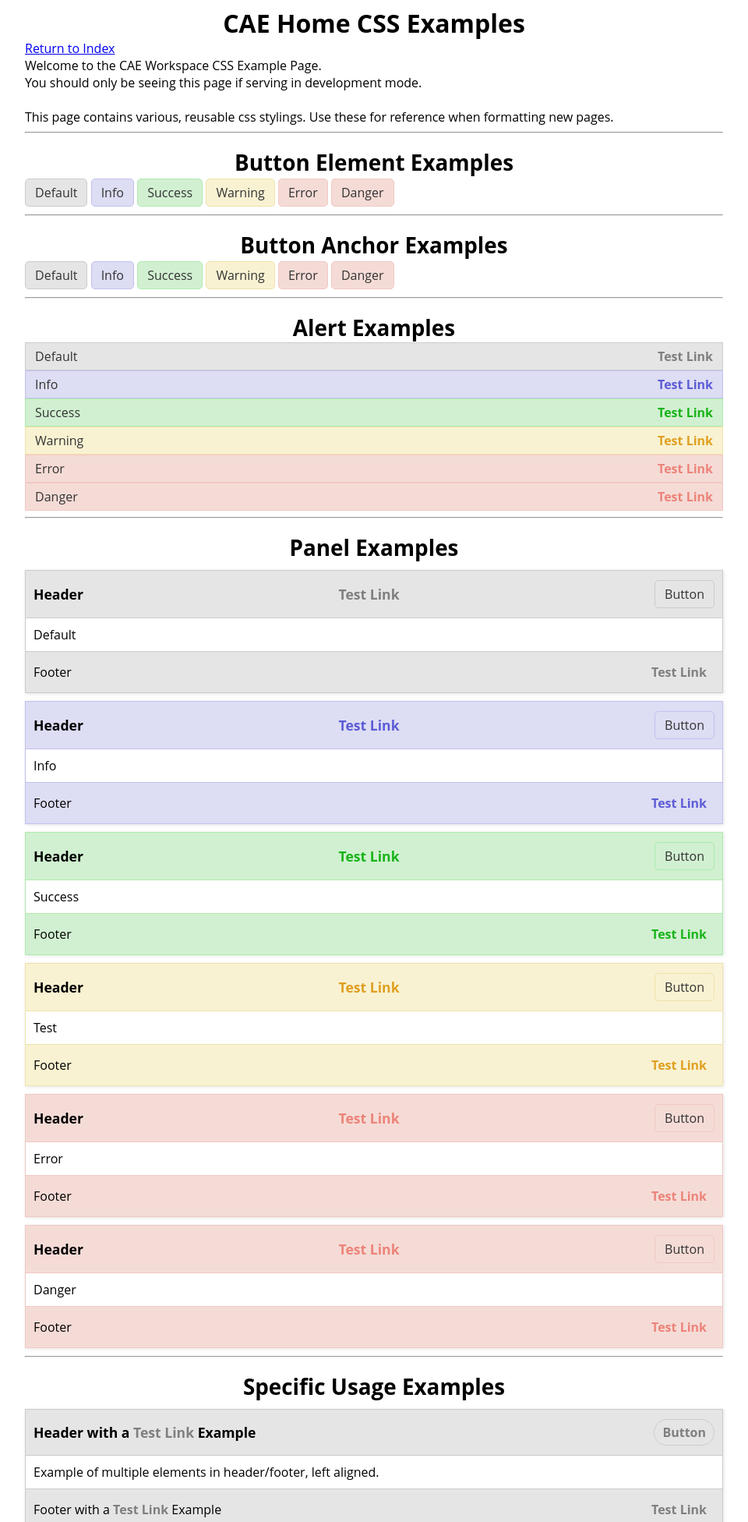
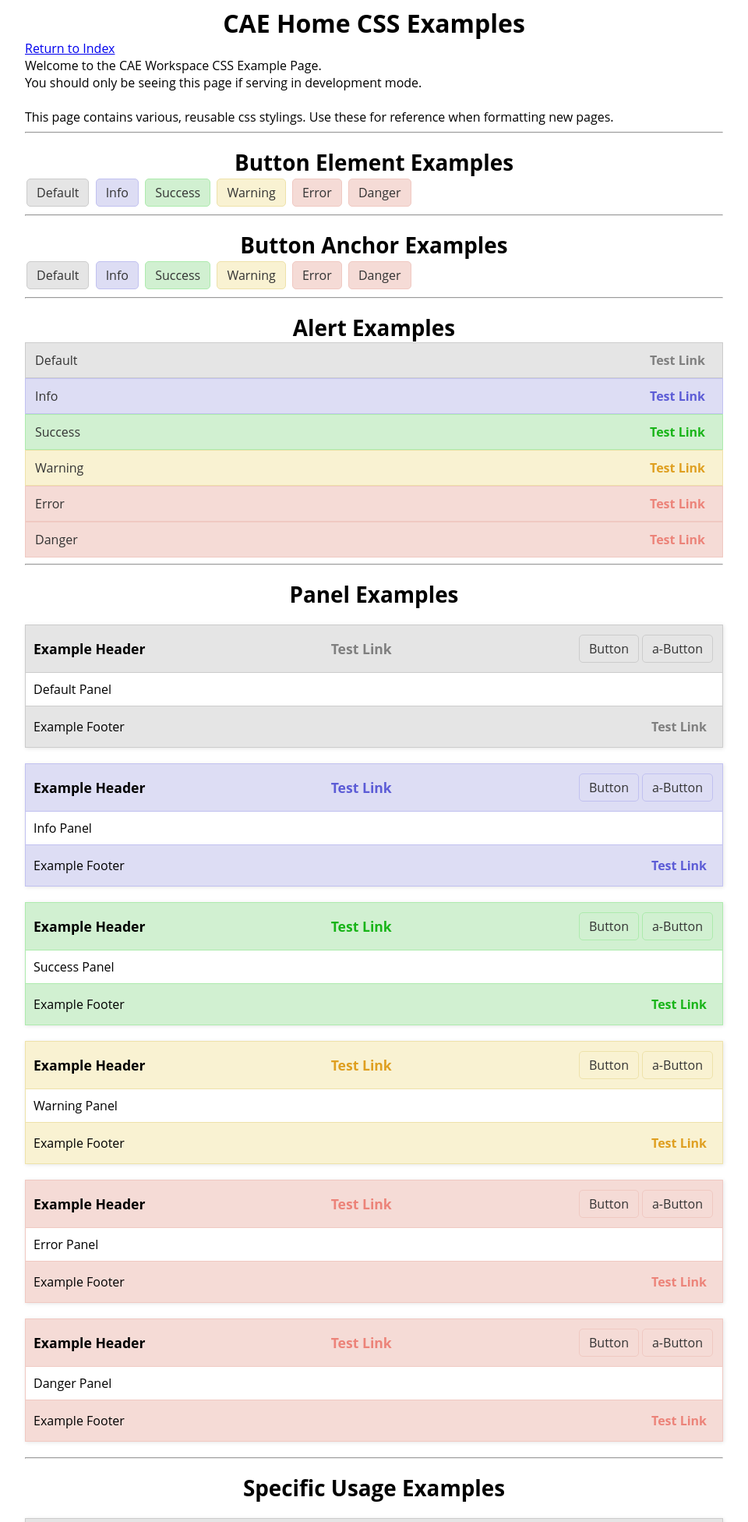
Before and after one commit to jsziede/CAE_Workspace, a Django app: template cae_home/templates/cae_home/css_example.html in a window 1280 px wide. Shown: the part 366-2318 px from the top of the page at 78% size, without its empty margins (160-1120 px from the left). Run offline with Django 3.2, Linux system fonts and the light colour scheme; the template is opened without the code that fills it, so the values that code supplies are empty.

Commit message:
Make custom css classes more consistent and expand examples

```diff
--- a/cae_home/static/cae_home/css/base.css
+++ b/cae_home/static/cae_home/css/base.css
@@ -593,8 +593,7 @@ button, a.button {
   padding-right: 12px;
   padding-bottom: 6px;
   padding-left: 12px;
-  margin-top: 2px;
-  margin-bottom: 2px; }
+  margin: 2px; }
 
 .alert {
   display: -webkit-box;
@@ -618,17 +617,27 @@ button, a.button {
   padding-right: 12px;
   padding-bottom: 6px;
   padding-left: 12px; }
+  .alert a:not(.button) {
+    padding-top: 5px;
+    padding-right: 10px;
+    padding-bottom: 5px;
+    padding-left: 10px; }
+  .alert p > a:not(.button) {
+    padding-top: 0;
+    padding-right: 0;
+    padding-bottom: 0;
+    padding-left: 0; }
 
 div.panel {
   position: relative;
   margin-top: 10px;
   margin-bottom: 10px; }
-  div.panel a {
+  div.panel a:not(.button) {
     padding-top: 5px;
     padding-right: 10px;
     padding-bottom: 5px;
     padding-left: 10px; }
-  div.panel p > a {
+  div.panel p > a:not(.button) {
     padding-top: 0;
     padding-right: 0;
     padding-bottom: 0;
@@ -652,8 +661,12 @@ div.panel {
     -ms-align-items: center;
     align-items: center;
     padding: 10px; }
+    div.panel > .header > h1, div.panel > .header h2, div.panel > .header h3, div.panel > .header h4, div.panel > .header h5, div.panel > .header h6 {
+      padding-top: 0; }
   div.panel > .content {
     padding: 10px; }
+  div.panel > div.panel {
+    margin: 15px; }
   div.panel > .footer {
     display: -webkit-box;
     display: -moz-box;
@@ -673,6 +686,10 @@ div.panel {
     -ms-align-items: center;
     align-items: center;
     padding: 10px; }
+
+#content > div.panel {
+  margin-top: 20px;
+  margin-bottom: 20px; }
 
 #status-message-container {
   position: relative;
@@ -829,7 +846,9 @@ button:hover, a.button:hover {
 .alert.error a, .alert.danger a {
   color: #ec8379; }
 
-div.panel a {
+div.panel a.button, div.panel button {
+  font-weight: normal; }
+div.panel a:not(.button) {
   font-weight: bold;
   color: #7f7f7f;
   text-decoration: none; }
@@ -837,16 +856,16 @@ div.panel > .header {
   font-size: 110%;
   font-weight: bold; }
 
-div.panel.info a {
+div.panel.info a:not(.button) {
   color: #5c5cd6; }
 
-div.panel.success a {
+div.panel.success a:not(.button) {
   color: #18b418; }
 
-div.panel.warning a {
+div.panel.warning a:not(.button) {
   color: #df9f20; }
 
-div.panel.error a, div.panel.danger a {
+div.panel.error a:not(.button), div.panel.danger a:not(.button) {
   color: #ec8379; }
 
 #status-message-container .message a {
@@ -907,46 +926,54 @@ button, a.button {
 button:hover, a.button:hover {
   background-color: #cccccc; }
 
-button.info, a.button.info {
+button.info, a.button.info, .info button, .info a.button {
   background-color: #ddddf4;
   border: 1px solid #c1c1f0; }
 
-button.info:hover, a.button.info:hover {
+button.info:hover, a.button.info:hover, .info button:hover, .info a.button:hover {
   background-color: #c1c1f0; }
 
-button.success, a.button.success {
+button.success, a.button.success, .success button, .success a.button {
   background-color: #d1f0d1;
   border: 1px solid #adebad; }
 
-button.success:hover, a.button.success:hover {
+button.success:hover, a.button.success:hover, .success button:hover, .success a.button:hover {
   background-color: #adebad; }
 
-button.warning, a.button.warning {
+button.warning, a.button.warning, .warning button, .warning a.button {
   background-color: #f9f2d2;
   border: 1px solid #eee2aa; }
 
-button.warning:hover, a.button.warning:hover {
+button.warning:hover, a.button.warning:hover, .warning button:hover, .warning a.button:hover {
   background-color: #eee2aa; }
 
-button.error, button.danger,
-a.button.error, .button.danger {
+button.error, a.button.error, .error button, .error a.button,
+button.danger, .button.danger, .danger button, .danger a.button {
   background-color: #f5dbd6;
   border: 1px solid #f0c9c2; }
 
-button.error:hover, button.danger:hover,
-a.button.error:hover, .button.danger:hover {
+button.error:hover, a.button.error:hover, .error button:hover, .error a.button:hover,
+button.danger:hover, .button.danger:hover, .danger button:hover, .danger a.button:hover {
   background-color: #f0c9c2; }
 
 .alert {
   background-color: #e5e5e5;
   border: 1px solid #cccccc; }
+  .alert a:not(.button) {
+    border-radius: 5em; }
+  .alert a:hover:not(.button) {
+    background-color: #e5e5e5; }
 
 .alert:hover {
   background-color: #f2f2f2; }
+  .alert:hover a:hover:not(.button) {
+    background-color: #e5e5e5; }
 
 .alert.info {
   background-color: #ddddf4;
   border: 1px solid #c1c1f0; }
+  .alert.info a:hover:not(.button) {
+    background-color: #ddddf4; }
 
 .alert.info:hover {
   background-color: #e9e9fc; }
@@ -954,6 +981,8 @@ a.button.error:hover, .button.danger:hover {
 .alert.success {
   background-color: #d1f0d1;
   border: 1px solid #adebad; }
+  .alert.success a:hover:not(.button) {
+    background-color: #d1f0d1; }
 
 .alert.success:hover {
   background-color: #e9fce9; }
@@ -961,6 +990,8 @@ a.button.error:hover, .button.danger:hover {
 .alert.warning {
   background-color: #f9f2d2;
   border: 1px solid #eee2aa; }
+  .alert.warning a:hover:not(.button) {
+    background-color: #f9f2d2; }
 
 .alert.warning:hover {
   background-color: #fcf5e9; }
@@ -968,6 +999,8 @@ a.button.error:hover, .button.danger:hover {
 .alert.error, .alert.danger {
   background-color: #f5dbd6;
   border: 1px solid #f0c9c2; }
+  .alert.error a:hover:not(.button), .alert.danger a:hover:not(.button) {
+    background-color: #f5dbd6; }
 
 .alert.error:hover, .alert.danger:hover {
   background-color: #fce9e9; }
@@ -975,9 +1008,9 @@ a.button.error:hover, .button.danger:hover {
 div.panel {
   background-color: #e5e5e5;
   border: 1px solid #cccccc; }
-  div.panel a {
+  div.panel a:not(.button) {
     border-radius: 5em; }
-  div.panel a:hover {
+  div.panel a:hover:not(.button) {
     background-color: #e5e5e5; }
   div.panel > .header {
     border-bottom: 1px solid #cccccc; }
@@ -992,7 +1025,7 @@ div.panel:hover {
 div.panel.info {
   background-color: #ddddf4;
   border: 1px solid #c1c1f0; }
-  div.panel.info a:hover {
+  div.panel.info a:hover:not(.button) {
     background-color: #ddddf4; }
   div.panel.info > .header {
     border-bottom: 1px solid #c1c1f0; }
@@ -1005,7 +1038,7 @@ div.panel.info:hover {
 div.panel.success {
   background-color: #d1f0d1;
   border: 1px solid #adebad; }
-  div.panel.success a:hover {
+  div.panel.success a:hover:not(.button) {
     background-color: #d1f0d1; }
   div.panel.success > .header {
     border-bottom: 1px solid #adebad; }
@@ -1018,7 +1051,7 @@ div.panel.success:hover {
 div.panel.warning {
   background-color: #f9f2d2;
   border: 1px solid #eee2aa; }
-  div.panel.warning a:hover {
+  div.panel.warning a:hover:not(.button) {
     background-color: #f9f2d2; }
   div.panel.warning > .header {
     border-bottom: 1px solid #eee2aa; }
@@ -1031,7 +1064,7 @@ div.panel.warning:hover {
 div.panel.error, .panel.danger {
   background-color: #f5dbd6;
   border: 1px solid #f0c9c2; }
-  div.panel.error a:hover, .panel.danger a:hover {
+  div.panel.error a:hover:not(.button), .panel.danger a:hover:not(.button) {
     background-color: #f5dbd6; }
   div.panel.error > .header, .panel.danger > .header {
     border-bottom: 1px solid #f0c9c2; }
@@ -1121,6 +1154,11 @@ button, a.button {
   -moz-transition: color 0.5s, background-color 0.5s;
   -o-transition: color 0.5s, background-color 0.5s;
   transition: color 0.5s, background-color 0.5s; }
+  .alert a {
+    -webkit-transition: background-color 0.5s;
+    -moz-transition: background-color 0.5s;
+    -o-transition: background-color 0.5s;
+    transition: background-color 0.5s; }
 
 div.panel {
   box-shadow: 1px 1px 5px #e5e5e5;
--- a/cae_home/static/cae_home/css/sass/_content.scss
+++ b/cae_home/static/cae_home/css/sass/_content.scss
@@ -133,8 +133,7 @@ button, a.button {
     padding-right: 12px;
     padding-bottom: 6px;
     padding-left: 12px;
-    margin-top: 2px;
-    margin-bottom: 2px;
+    margin: 2px;
 }
 
 //============================//
@@ -156,6 +155,20 @@ button, a.button {
     padding-right: 12px;
     padding-bottom: 6px;
     padding-left: 12px;
+
+    a:not(.button) {
+        padding-top: 5px;
+        padding-right: 10px;
+        padding-bottom: 5px;
+        padding-left: 10px;
+    }
+
+    p > a:not(.button) {
+        padding-top: 0;
+        padding-right: 0;
+        padding-bottom: 0;
+        padding-left: 0;
+    }
 }
 
 //===========================//
@@ -173,14 +186,14 @@ div.panel {
     margin-top: 10px;
     margin-bottom: 10px;
 
-    a {
+    a:not(.button) {
         padding-top: 5px;
         padding-right: 10px;
         padding-bottom: 5px;
         padding-left: 10px;
     }
 
-    p > a {
+    p > a:not(.button) {
         padding-top: 0;
         padding-right: 0;
         padding-bottom: 0;
@@ -194,10 +207,18 @@ div.panel {
         @include align-items(center);
 
         padding: 10px;
+
+        > h1, h2, h3, h4, h5, h6 {
+            padding-top: 0;
+        }
     }
 
     > .content {
         padding: 10px;
+    }
+
+    > div.panel {
+        margin: 15px;
     }
 
     > .footer {
@@ -208,6 +229,11 @@ div.panel {
 
         padding: 10px;
     }
+}
+
+#content > div.panel {
+    margin-top: 20px;
+    margin-bottom: 20px;
 }
 
 //===========================//
@@ -439,7 +465,11 @@ button:hover, a.button:hover {
 //===========================//
 
 div.panel {
-    a {
+    a.button, button {
+        font-weight: normal;
+    }
+
+    a:not(.button) {
         font-weight: bold;
         color: $theme-status-default-text;
         text-decoration: none;
@@ -452,25 +482,25 @@ div.panel {
 }
 
 div.panel.info {
-    a {
+    a:not(.button) {
         color: $theme-status-info-text;
     }
 }
 
 div.panel.success {
-    a {
+    a:not(.button) {
         color: $theme-status-success-text;
     }
 }
 
 div.panel.warning {
-    a {
+    a:not(.button) {
         color: $theme-status-warn-text;
     }
 }
 
 div.panel.error, div.panel.danger {
-    a {
+    a:not(.button) {
         color: $theme-status-error-text;
     }
 }
@@ -662,41 +692,41 @@ button:hover, a.button:hover {
     background-color: $theme-status-default-border;
 }
 
-button.info, a.button.info {
+button.info, a.button.info, .info button, .info a.button {
     background-color: $theme-status-info;
     border: 1px solid $theme-status-info-border;
 }
 
-button.info:hover, a.button.info:hover {
+button.info:hover, a.button.info:hover, .info button:hover, .info a.button:hover {
     background-color: $theme-status-info-border;
 }
 
-button.success, a.button.success {
+button.success, a.button.success, .success button, .success a.button {
     background-color: $theme-status-success;
     border: 1px solid $theme-status-success-border;
 }
 
-button.success:hover, a.button.success:hover {
+button.success:hover, a.button.success:hover, .success button:hover, .success a.button:hover {
     background-color: $theme-status-success-border;
 }
 
-button.warning, a.button.warning {
+button.warning, a.button.warning, .warning button, .warning a.button {
     background-color: $theme-status-warn;
     border: 1px solid $theme-status-warn-border;
 }
 
-button.warning:hover, a.button.warning:hover {
+button.warning:hover, a.button.warning:hover, .warning button:hover, .warning a.button:hover {
     background-color: $theme-status-warn-border;
 }
 
-button.error, button.danger,
-a.button.error, .button.danger {
+button.error, a.button.error, .error button, .error a.button,
+button.danger, .button.danger, .danger button, .danger a.button {
     background-color: $theme-status-error;
     border: 1px solid $theme-status-error-border;
 }
 
-button.error:hover, button.danger:hover,
-a.button.error:hover, .button.danger:hover {
+button.error:hover, a.button.error:hover, .error button:hover, .error a.button:hover,
+button.danger:hover, .button.danger:hover, .danger button:hover, .danger a.button:hover {
     background-color: $theme-status-error-border;
 }
 
@@ -712,15 +742,31 @@ a.button.error:hover, .button.danger:hover {
 .alert {
     background-color: $theme-status-default;
     border: 1px solid $theme-status-default-border;
+
+    a:not(.button) {
+        border-radius: 5em
+    }
+
+    a:hover:not(.button) {
+        background-color: $theme-status-default;
+    }
 }
 
 .alert:hover {
     background-color: $theme-status-default-light;
+
+    a:hover:not(.button) {
+        background-color: $theme-status-default;
+    }
 }
 
 .alert.info {
     background-color: $theme-status-info;
     border: 1px solid $theme-status-info-border;
+
+    a:hover:not(.button) {
+        background-color: $theme-status-info;
+    }
 }
 
 .alert.info:hover {
@@ -730,6 +776,10 @@ a.button.error:hover, .button.danger:hover {
 .alert.success {
     background-color: $theme-status-success;
     border: 1px solid $theme-status-success-border;
+
+    a:hover:not(.button) {
+        background-color: $theme-status-success;
+    }
 }
 
 .alert.success:hover {
@@ -739,6 +789,10 @@ a.button.error:hover, .button.danger:hover {
 .alert.warning {
     background-color: $theme-status-warn;
     border: 1px solid $theme-status-warn-border;
+
+    a:hover:not(.button) {
+        background-color: $theme-status-warn;
+    }
 }
 
 .alert.warning:hover {
@@ -748,6 +802,10 @@ a.button.error:hover, .button.danger:hover {
 .alert.error, .alert.danger {
     background-color: $theme-status-error;
     border: 1px solid $theme-status-error-border;
+
+    a:hover:not(.button) {
+        background-color: $theme-status-error;
+    }
 }
 
 .alert.error:hover, .alert.danger:hover {
@@ -767,11 +825,11 @@ div.panel {
     background-color: $theme-status-default;
     border: 1px solid $theme-status-default-border;
 
-    a {
+    a:not(.button) {
         border-radius: 5em
     }
 
-    a:hover {
+    a:hover:not(.button) {
         background-color: $theme-status-default;
     }
 
@@ -796,7 +854,7 @@ div.panel.info {
     background-color: $theme-status-info;
     border: 1px solid $theme-status-info-border;
 
-    a:hover {
+    a:hover:not(.button) {
         background-color: $theme-status-info;
     }
 
@@ -817,7 +875,7 @@ div.panel.success {
     background-color: $theme-status-success;
     border: 1px solid $theme-status-success-border;
 
-    a:hover {
+    a:hover:not(.button) {
         background-color: $theme-status-success;
     }
 
@@ -838,7 +896,7 @@ div.panel.warning {
     background-color: $theme-status-warn;
     border: 1px solid $theme-status-warn-border;
 
-    a:hover {
+    a:hover:not(.button) {
         background-color: $theme-status-warn;
     }
 
@@ -859,7 +917,7 @@ div.panel.error, .panel.danger {
     background-color: $theme-status-error;
     border: 1px solid $theme-status-error-border;
 
-    a:hover {
+    a:hover:not(.button) {
         background-color: $theme-status-error;
     }
 
@@ -1056,6 +1114,10 @@ button, a.button {
 
 .alert {
     @include transition(color 0.5s, background-color 0.5s);
+
+    a {
+        @include transition(background-color 0.5s);
+    }
 }
 
 //===========================//
--- a/cae_home/templates/cae_home/css_example.html
+++ b/cae_home/templates/cae_home/css_example.html
@@ -62,62 +62,105 @@
   <hr>
 
   <h2>Alert Examples</h2>
-  <p class="alert">Default <a href="">Test Link</a></p>
-  <p class="alert info">Info <a href="">Test Link</a></p>
-  <p class="alert success">Success <a href="">Test Link</a></p>
-  <p class="alert warning">Warning <a href="">Test Link</a></p>
-  <p class="alert error">Error <a href="">Test Link</a></p>
-  <p class="alert danger">Danger <a href="">Test Link</a></p>
+  <div class="alert"><p>Default</p> <a href="">Test Link</a></div>
+  <div class="alert info"><p>Info</p> <a href="">Test Link</a></div>
+  <div class="alert success"><p>Success</p> <a href="">Test Link</a></div>
+  <div class="alert warning"><p>Warning</p> <a href="">Test Link</a></div>
+  <div class="alert error"><p>Error</p> <a href="">Test Link</a></div>
+  <div class="alert danger"><p>Danger</p> <a href="">Test Link</a></div>
 
   <hr>
 
   <h2>Panel Examples</h2>
   <div class="panel">
-    <div class="header">Header <a href="">Test Link</a> <button>Button</button></div>
+    <div class="header">
+      <p>Example Header</p>
+      <a href="">Test Link</a>
+      <div><button>Button</button><a class="button" href="">a-Button</a></div>
+    </div>
     <div class="content">
-      Default
+      <p>Default Panel</p>
     </div>
-    <div class="footer">Footer <a href="">Test Link</a></div>
+    <div class="footer">Example Footer <a href="">Test Link</a></div>
   </div>
   <div class="panel info">
-    <div class="header">Header <a href="">Test Link</a> <button class="info">Button</button></div>
+    <div class="header">
+      <p>Example Header</p>
+      <a href="">Test Link</a>
+      <div><button class="info">Button</button><a class="button" href="">a-Button</a></div>
+    </div>
     <div class="content">
-      Info
+      <p>Info Panel</p>
     </div>
-    <div class="footer">Footer <a href="">Test Link</a></div>
+    <div class="footer">Example Footer <a href="">Test Link</a></div>
   </div>
   <div class="panel success">
-    <div class="header">Header <a href="">Test Link</a> <button class="success">Button</button></div>
+    <div class="header">
+      <p>Example Header</p>
+      <a href="">Test Link</a>
+      <div><button>Button</button><a class="button" href="">a-Button</a></div>
+    </div>
     <div class="content">
-      Success
+      <p>Success Panel</p>
     </div>
-    <div class="footer">Footer <a href="">Test Link</a></div>
+    <div class="footer">Example Footer <a href="">Test Link</a></div>
   </div>
   <div class="panel warning">
-    <div class="header">Header <a href="">Test Link</a> <button class="warning">Button</button></div>
+    <div class="header">
+      <p>Example Header</p>
+      <a href="">Test Link</a>
+      <div><button>Button</button><a class="button" href="">a-Button</a></div>
+    </div>
     <div class="content">
-      Test
+      <p>Warning Panel</p>
     </div>
-    <div class="footer">Footer <a href="">Test Link</a></div>
+    <div class="footer">Example Footer <a href="">Test Link</a></div>
   </div>
   <div class="panel error">
-    <div class="header">Header <a href="">Test Link</a> <button class="error">Button</button></div>
+    <div class="header">
+      <p>Example Header</p>
+      <a href="">Test Link</a>
+      <div><button>Button</button><a class="button" href="">a-Button</a></div>
+    </div>
     <div class="content">
-      Error
+      <p>Error Panel</p>
     </div>
-    <div class="footer">Footer <a href="">Test Link</a></div>
+    <div class="footer">Example Footer <a href="">Test Link</a></div>
   </div>
   <div class="panel danger">
-    <div class="header">Header <a href="">Test Link</a> <button class="danger">Button</button></div>
+    <div class="header">
+      <p>Example Header</p>
+      <a href="">Test Link</a>
+      <div><button>Button</button><a class="button" href="">a-Button</a></div>
+    </div>
     <div class="content">
-      Danger
+      <p>Danger Panel</p>
     </div>
-    <div class="footer">Footer <a href="">Test Link</a></div>
+    <div class="footer">Example Footer <a href="">Test Link</a></div>
   </div>
 
   <hr>
 
   <h2>Specific Usage Examples</h2>
+
+  <div class="panel">
+    <div class="header"><p>This panel only has a header section.</p></div>
+  </div>
+
+  <br>
+
+  <div class="panel">
+    <div class="content"><p>This panel only has a content section.</p></div>
+  </div>
+
+  <br>
+
+  <div class="panel">
+    <div class="footer"><p>This panel only has a footer section.</p></div>
+  </div>
+
+  <br>
+
   <div class="panel">
     <div class="header">
       <p>Header with a <a href="">Test Link</a> Example</p>
@@ -132,4 +175,44 @@
     </div>
   </div>
 
+  <br>
+
+  <div class="panel">
+    <div class="header">
+      <p>Panel with different status buttons and no content section.</p>
+    </div>
+    <div class="footer">
+      <div><button class="info">Button</button><a class="button info" href="">a-Button</a></div>
+      <div><button class="success">Button</button><a class="button success" href="">a-Button</a></div>
+      <div><button class="warning">Button</button><a class="button warning" href="">a-Button</a></div>
+      <div><button class="error">Button</button><a class="button error" href="">a-Button</a></div>
+      <div><button class="danger">Button</button><a class="button danger" href="">a-Button</a></div>
+    </div>
+  </div>
+
+  <br>
+
+  <div class="panel">
+    <div class="header">
+      <h3>This is panel with nested subpanels</h3>
+    </div>
+    <div class="panel">
+      <div class="header"><p>Subpanel 1</p></div>
+      <div class="content"><p>Subpanel 1 Content</p></div>
+    </div>
+    <div class="panel">
+      <div class="header"><p>Subpanel 2</p></div>
+      <div class="content"><p>Subpanel 2 Content</p></div>
+      <div class="footer"><p>Subpanel 2 Footer</p></div>
+    </div>
+    <div class="panel">
+      <div class="header"><p>Subpanel 3</p></div>
+      <div class="content"><p>Subpanel 3 Content</p></div>
+    </div>
+    <div class="panel">
+      <div class="header"><p>Subpanel 4</p></div>
+      <div class="content"><p>Subpanel 4 Content</p></div>
+    </div>
+  </div>
+
 {% endblock content %}
```
